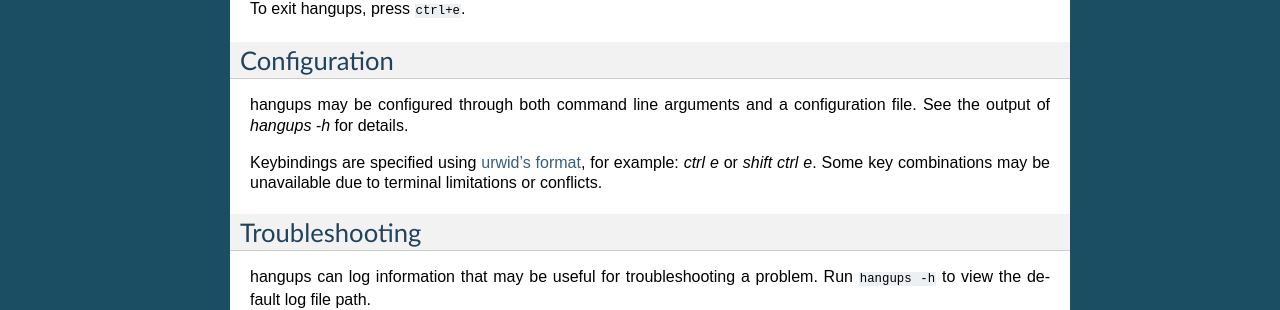
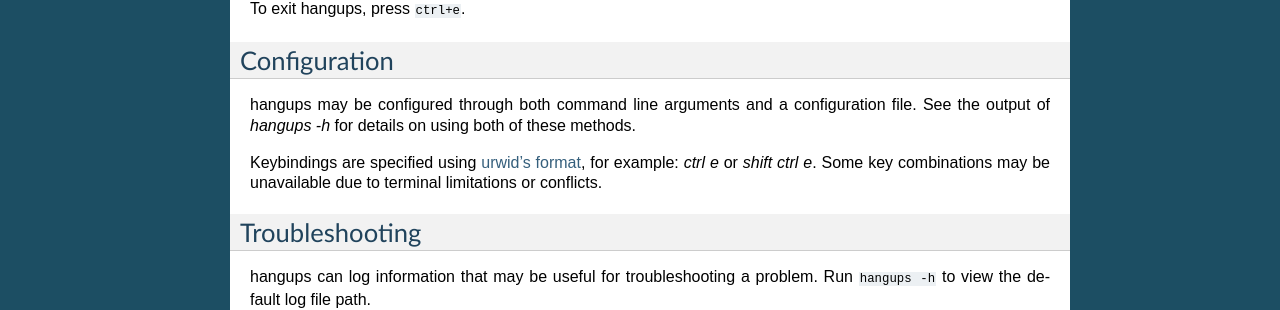
Before and after one commit to tdryer/hangups, a Sphinx documentation site: the page built from docs/user_guide.rst, in a window 1280 px wide. Shown: the part 1059-1369 px from the top of the page. Built offline with Sphinx 7.4.7, drawn with Linux system fonts in a browser that asks for light colours.

Commit message:
Clarify location of configuration documentation

```diff
--- a/docs/user_guide.rst
+++ b/docs/user_guide.rst
@@ -66,7 +66,8 @@ Configuration
 -------------
 
 hangups may be configured through both command line arguments and a
-configuration file. See the output of `hangups -h` for details.
+configuration file. See the output of `hangups -h` for details on using both of
+these methods.
 
 Keybindings are specified using `urwid's format`_, for example: `ctrl e` or
 `shift ctrl e`. Some key combinations may be unavailable due to terminal
```
